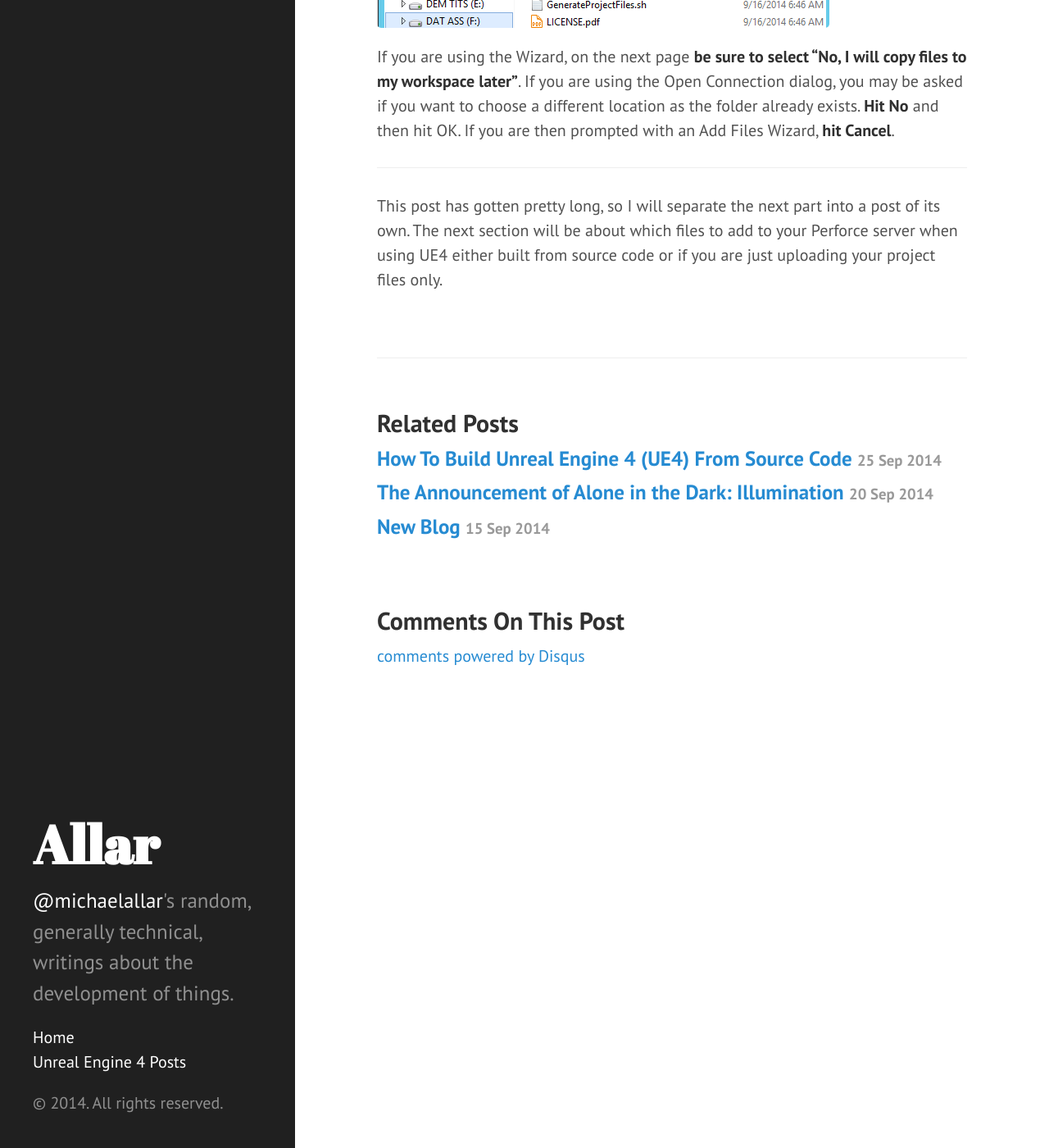
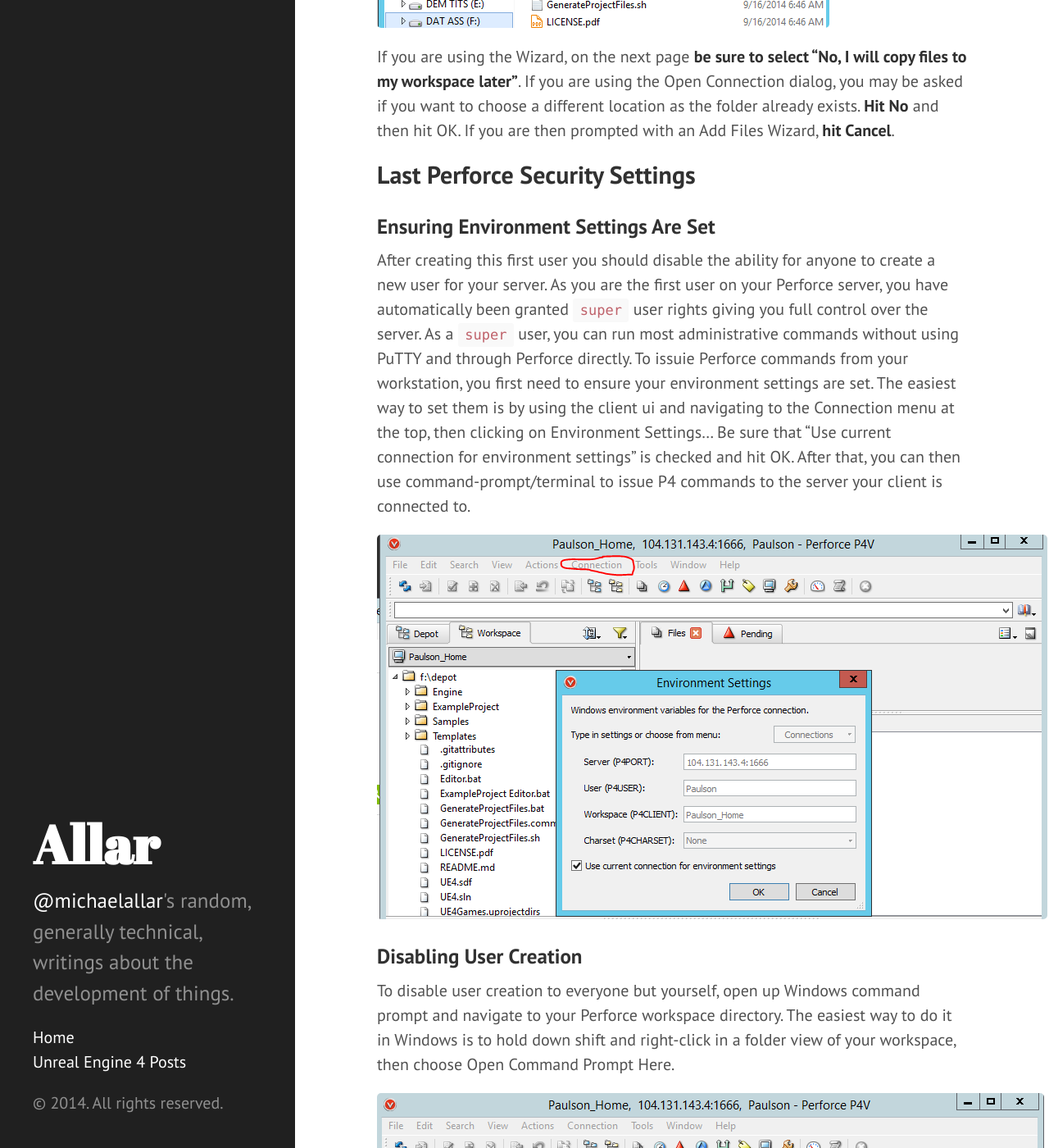
Before and after one commit to Allar/allar.github.io, a Jekyll site: the page built from _posts/2014-09-25-Setup-Perforce-Digital.md, in a window 1280 px wide and 1400 px high, scrolled down 12143 px. Shown: the whole window at 82% size. Built offline with Jekyll 4.4.1, drawn with Linux system fonts in a browser that asks for light colours; Markdown is read by kramdown in place of the engine named in the settings; comment, search, counter and statistics services are not loaded; some of the changed text lies outside the part shown.

Commit message:
Finishing up part 1 of Setup-Perforce-Digital

````diff
--- a/_posts/2014-09-25-Setup-Perforce-Digital.md
+++ b/_posts/2014-09-25-Setup-Perforce-Digital.md
@@ -191,6 +191,30 @@
 
 If you are using the Wizard, on the next page **be sure to select "No, I will copy files to my workspace later"**. If you are using the Open Connection dialog, you may be asked if you want to choose a different location as the folder already exists. **Hit No** and then hit OK. If you are then prompted with an Add Files Wizard, **hit Cancel**.
 
+## Last Perforce Security Settings
+
+### Ensuring Environment Settings Are Set
+
+After creating this first user you should disable the ability for anyone to create a new user for your server. As you are the first user on your Perforce server, you have automatically been granted `super` user rights giving you full control over the server. As a `super` user, you can run most administrative commands without using PuTTY and through Perforce directly. To issuie Perforce commands from your workstation, you first need to ensure your environment settings are set. The easiest way to set them is by using the client ui and navigating to the Connection menu at the top, then clicking on Environment Settings... Be sure that "Use current connection for environment settings" is checked and hit OK. After that, you can then use command-prompt/terminal to issue P4 commands to the server your client is connected to.
+
+![Perforce Environment Settings](/assets/DigitalOcean_EnvironmentSettings.PNG)
+
+### Disabling User Creation
+
+To disable user creation to everyone but yourself, open up Windows command prompt and navigate to your Perforce workspace directory. The easiest way to do it in Windows is to hold down shift and right-click in a folder view of your workspace, then choose Open Command Prompt Here.
+
+![Perforce Open Command Prompt](/assets/DigitalOcean_OpenCommandPrompt.png)
+
+Once your command prompt or terminal is open, run the command:
+
+        p4 configure set dm.user.noautocreate=2
+
+You should then be prompted with:
+
+```
+F:\depot>p4 configure set dm.user.noautocreate=2
+For server 'any', configuration variable 'dm.user.noautocreate' set to '2'
+```
 ---
 
 This post has gotten pretty long, so I will separate the next part into a post of its own. The next section will be about which files to add to your Perforce server when using UE4 either built from source code or if you are just uploading your project files only.
````
Also changed, not shown: assets/DigitalOcean_EnvironmentSettings.PNG (added), assets/DigitalOcean_OpenCommandPrompt.png (added).
